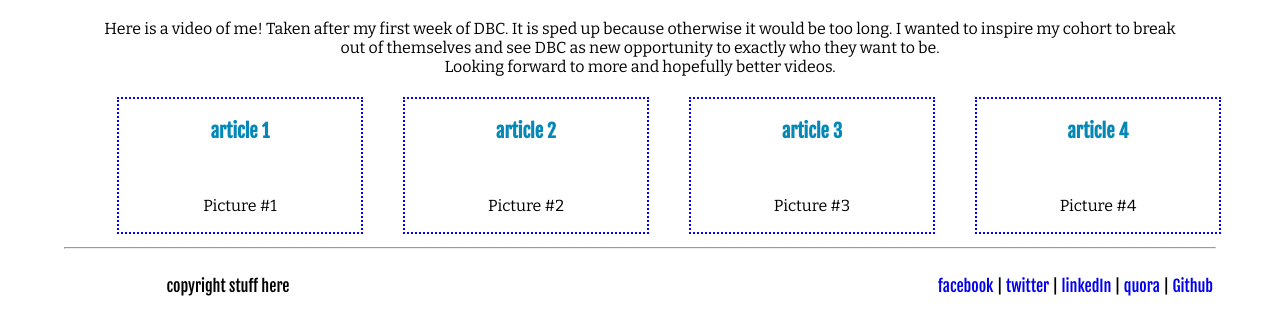
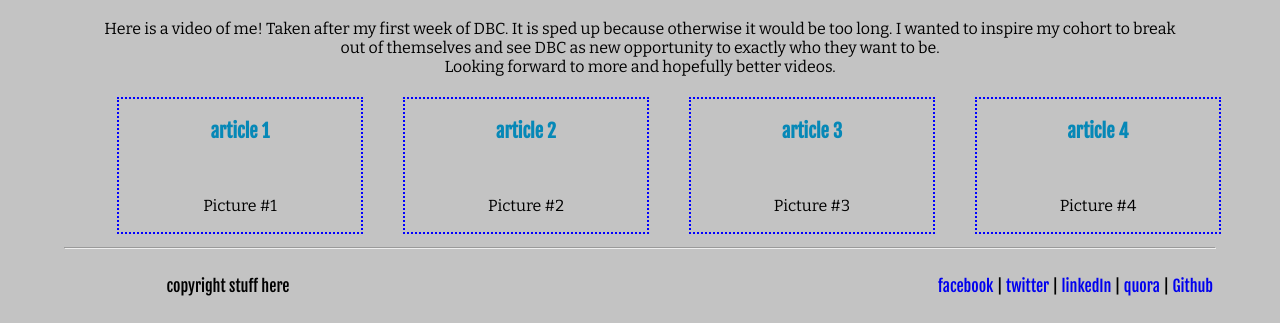
Before and after one commit to lee-egist/lee-egist.github.io, a PHP site: page / in a window 1280 px wide. Shown: the part 616-939 px from the top of the page. Run offline with PHP 8.4, Linux system fonts and the light colour scheme.

Commit message:
Add bkgrd color

```diff
--- a/stylesheets/default.css
+++ b/stylesheets/default.css
@@ -23,6 +23,7 @@ body {
   padding-left: 2em;
   padding-right: 2em;
   text-align: center;
+  background-color:#C3C3C3;
 }
 nav {
   margin-left: auto;
```
